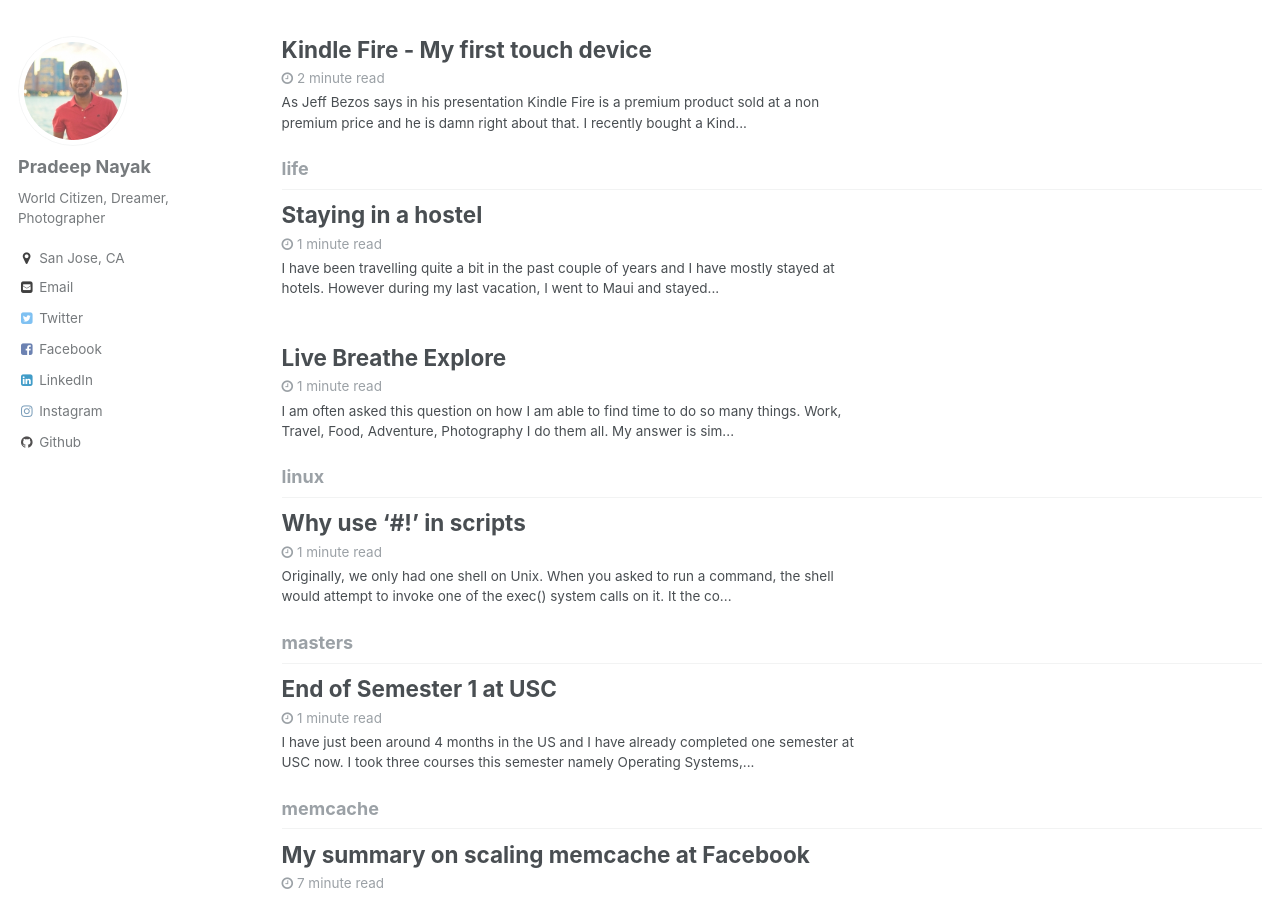
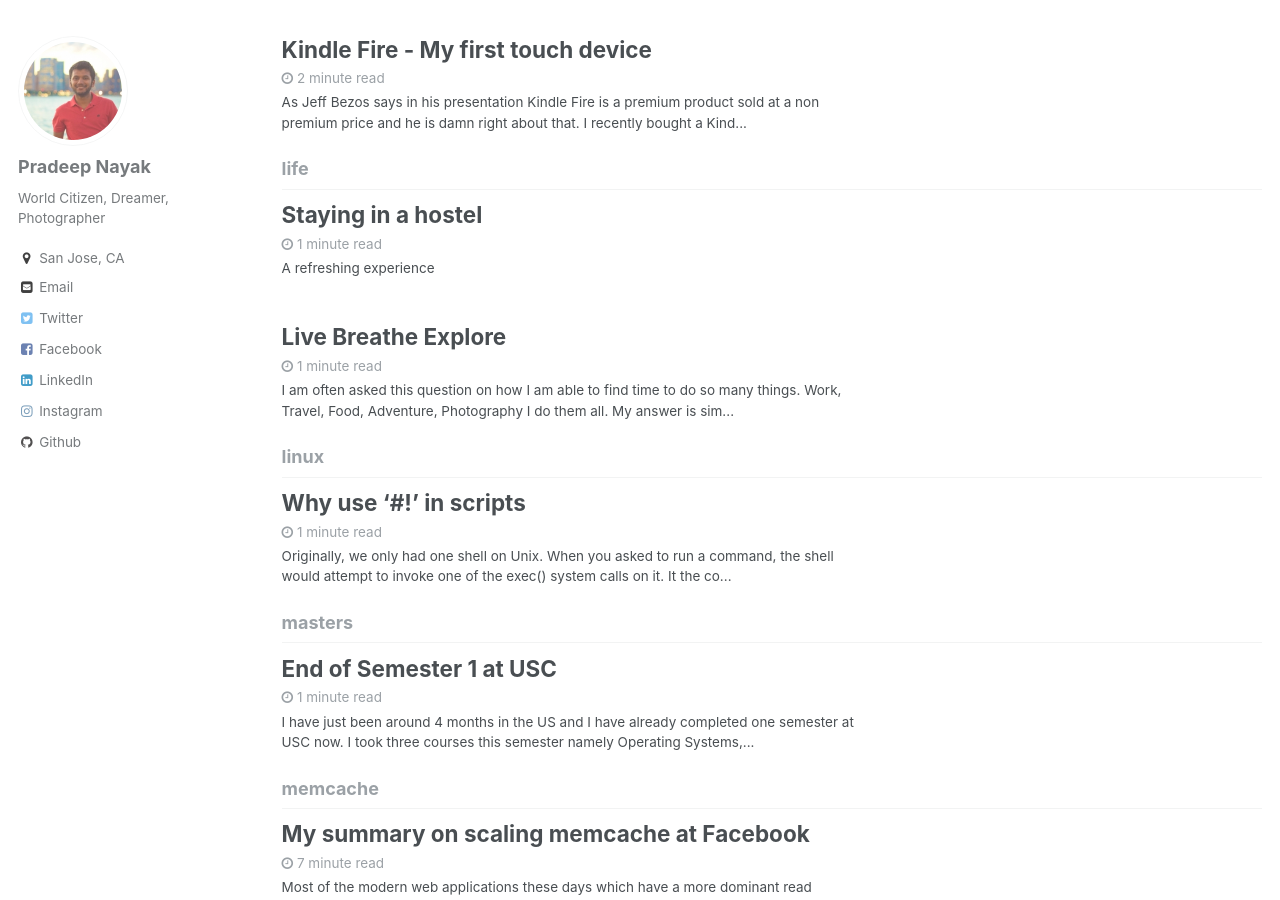
Before and after one commit to pradeep1288/pradeep1288.github.io, a Jekyll site: the page built from _pages/tag-archive.html, in a window 1280 px wide and 900 px high, scrolled down 5907 px. Built offline with Jekyll 4.4.1, drawn with Linux system fonts in a browser that asks for light colours; some of the changed text lies outside the part shown.

Commit message:
Using overlay images

```diff
--- a/_posts/2014-07-16-staying-in-a-hostel.md
+++ b/_posts/2014-07-16-staying-in-a-hostel.md
@@ -1,9 +1,10 @@
 ---
 title: "Staying in a hostel"
 header:
-    image: maui_hostel.jpg
+    overlay_image: maui_hostel.jpg
 category: travel
 tags: [travel, life, people]
+excerpt: A refreshing experience
 ---
 I have been travelling quite a bit in the past couple of years and I have mostly stayed at hotels. However during my last vacation, I went to Maui and stayed in a hostel for a week. I have come to realise on how much fun I have missed all these years. This was my first time staying at a hostel and it was a refreshing experience.
 
```
